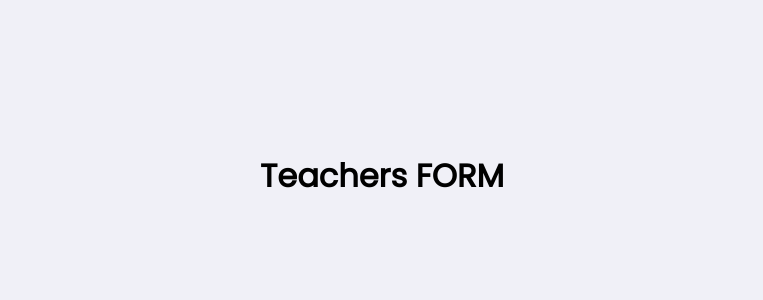
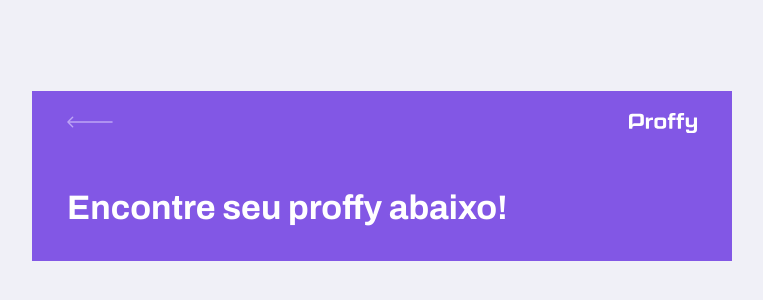
Before and after one commit to Joao-rangel/js-proffy, a React (Create React App) app: page /give-classes in a window 1280 px wide. Shown: the part 224-524 px from the top of the page, without its empty margins (258-1021 px from the left). Built offline with nearby package versions, Linux system fonts and the light colour scheme.

Commit message:
add page header component

```diff
--- /dev/null
+++ b/src/components/PageHeader/index.tsx
@@ -0,0 +1,24 @@
+import React from 'react'
+import { Link } from 'react-router-dom'
+
+import backIcon from '../../assets/images/icons/back.svg';
+import logoImg from '../../assets/images/logo.svg';
+
+function PageHeader() {
+  return (
+    <header className="page-header">
+      <div className="top-bar-container">
+        <Link to="/">
+          <img src={backIcon} alt="Voltar"/>
+        </Link>
+        <img src={logoImg} alt="Proffy"/>
+      </div>
+
+      <div className="header-content">
+        <strong>Encontre seu proffy abaixo!</strong>
+      </div>
+    </header>
+  )
+}
+
+export default PageHeader
--- a/src/pages/TeacherForm/index.tsx
+++ b/src/pages/TeacherForm/index.tsx
@@ -1,8 +1,12 @@
 import React from 'react'
+
+import PageHeader from '../../components/PageHeader'
 
 function TeacherForm() {
   return (
-    <h1>Teachers FORM</h1>
+  <div id="page-teacher-form" className="container">
+    <PageHeader />
+  </div>
   )
 }
 
--- a/src/pages/TeacherList/index.tsx
+++ b/src/pages/TeacherList/index.tsx
@@ -1,26 +1,13 @@
 import React from 'react'
-import { Link } from 'react-router-dom'
 
-import backIcon from '../../assets/images/icons/back.svg';
-import logoImg from '../../assets/images/logo.svg';
+import PageHeader from '../../components/PageHeader/';
 
 import './styles.css'
 
 function TeacherList() {
   return (
     <div id="page-teacher-list" className="container">
-      <header className="page-header">
-        <div className="top-bar-container">
-          <Link to="/">
-            <img src={backIcon} alt="Voltar"/>
-          </Link>
-          <img src={logoImg} alt="Proffy"/>
-        </div>
-
-        <div className="header-content">
-          <strong>Encontre seu proffy abaixo!</strong>
-        </div>
-      </header>
+      <PageHeader />
     </div>
   )
 }
```
Also changed, not shown: src/components/PageHeader/style.css (added).
